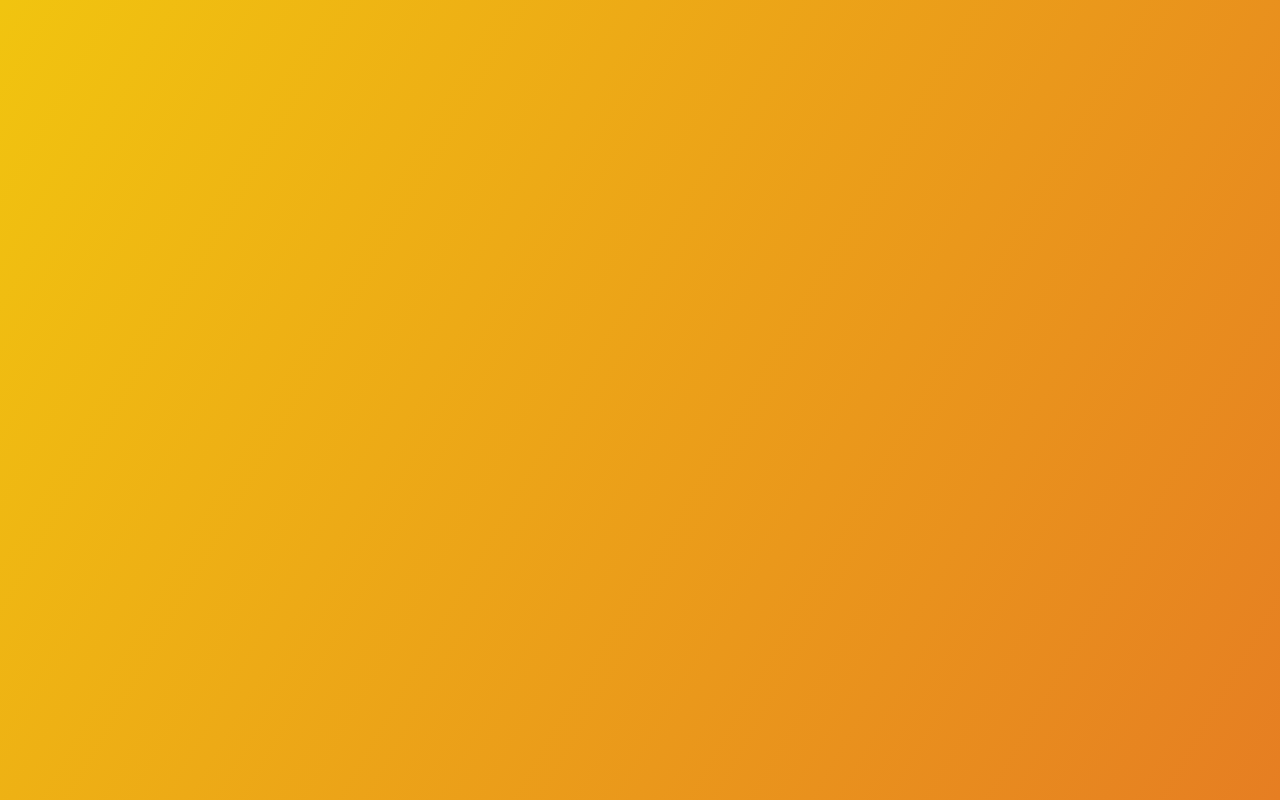
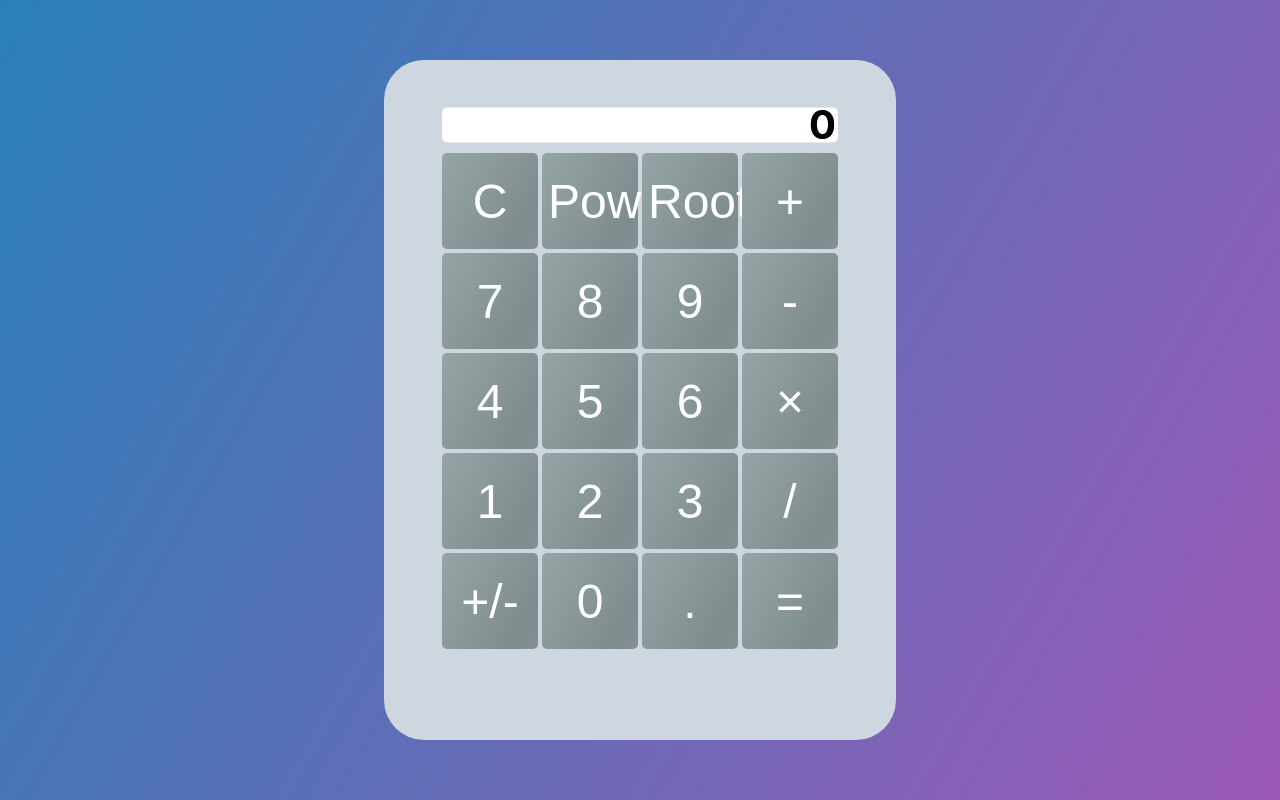
Before and after one commit to Ethan0104/Simple-Calculator-ReactJS, a React (Create React App) app: page / in a window 1280 px wide. Built offline with nearby package versions, Linux system fonts and the light colour scheme.

Commit message:
First finalization

```diff
--- a/public/index.html
+++ b/public/index.html
@@ -24,7 +24,7 @@
       work correctly both with client-side routing and a non-root public URL.
       Learn how to configure a non-root public URL by running `npm run build`.
     -->
-    <title>React App</title>
+		<title>Calculator</title>
 	</head>
 	<body>
 		<noscript>You need to enable JavaScript to run this app.</noscript>
--- a/src/App.js
+++ b/src/App.js
@@ -1,9 +1,14 @@
 import React from "react"
 import "./App.css"
 import "./Components/EssentialStyles.css"
+import Calculator from "./Components/Calculator"
 
 function App() {
-	return <div className="App"></div>
+	return (
+		<div className="App">
+			<Calculator></Calculator>
+		</div>
+	)
 }
 
 export default App
--- a/src/Components/Button.js
+++ b/src/Components/Button.js
@@ -0,0 +1,85 @@
+import React, { Component } from "react"
+
+const buttonStyle = {
+	width: "7.5vw",
+	height: "12vh",
+	fontSize: "300%",
+	border: "none",
+	outlineWidth: "0px",
+	//backgroundImage: "linear-gradient(120deg, #95a5a6, #7f8c8d, #95a5a6)",
+	// backgroundImage: "linear-gradient(120deg, #70a1ff, #1e90ff, #70a1ff)",
+	// backgroundImage: "linear-gradient(120deg, #747d8c, #57606f, #747d8c)",
+	backgroundImage: "linear-gradient(120deg, #95a5a6, #7f8c8d, #95a5a6)",
+	backgroundSize: "200%",
+	color: "white",
+	borderRadius: "5px",
+	transition: "0.5s"
+}
+const hoveredButtonStyle = {
+	backgroundPosition: "right"
+}
+const activeButtonStyle = {
+	backgroundImage: "linear-gradient(120deg, #ff7f50, #ff6348, #ff7f50)"
+}
+
+class Button extends Component {
+	constructor(props) {
+		super(props)
+
+		let numeric = new RegExp("[0-9]")
+		let functional = false
+		if (
+			!numeric.test(this.props.val) &&
+			this.props.val !== "A/C" &&
+			this.props.val !== "+/-" &&
+			this.props.val !== "." &&
+			this.props.val !== "="
+		) {
+			functional = true
+		}
+		this.state = {
+			functional: functional,
+			hover: false
+		}
+		this.hoverHandler = this.hoverHandler.bind(this)
+		this.blurHandler = this.blurHandler.bind(this)
+	}
+
+	hoverHandler() {
+		this.setState({
+			hover: true
+		})
+	}
+	blurHandler() {
+		this.setState({
+			hover: false
+		})
+	}
+
+	render() {
+		let currentStyle = buttonStyle
+		if (this.state.hover) {
+			currentStyle = { ...currentStyle, ...hoveredButtonStyle }
+		}
+		if (this.props.calcMode === this.props.val) {
+			currentStyle = { ...currentStyle, ...activeButtonStyle }
+		}
+
+		return (
+			<div>
+				<button
+					style={currentStyle}
+					onClick={() => {
+						this.props.clickHandler(this.props.val, this.state.functional)
+					}}
+					onMouseEnter={this.hoverHandler}
+					onMouseLeave={this.blurHandler}
+				>
+					{this.props.val}
+				</button>
+			</div>
+		)
+	}
+}
+
+export default Button
--- a/src/Components/Calculator.js
+++ b/src/Components/Calculator.js
@@ -1,8 +1,323 @@
 import React, { Component } from "react"
+import Button from "./Button"
+import Output from "./Output"
+
+const calcContainerStyle = {
+	width: "40vw",
+	height: "85vh",
+	position: "absolute",
+	top: "50%",
+	left: "50%",
+	transform: "translate(-50%, -50%)",
+	background: "#ced6e0",
+	borderRadius: "5vh"
+}
+const calcStyle = {
+	width: "30vw",
+	height: "60vh",
+	position: "absolute",
+	top: "50%",
+	left: "50%",
+	transform: "translate(-50%, -50%)"
+}
+const captionStyle = {
+	whiteSpace: "nowrap",
+	overflow: "hidden",
+	position: "absolute",
+	right: "0px",
+	transform: "translate(-5px, -75%)"
+}
+const captionContainerStyle = {
+	width: "31vw",
+	height: "35px",
+	backgroundColor: "white",
+	margin: "12.5vh auto",
+	transform: "translate(0%, -150%)",
+	borderRadius: "5px"
+}
 
 class Calculator extends Component {
+	constructor(props) {
+		super(props)
+
+		this.state = {
+			value1: "0", // First value in the operation
+			value2: "", // Second value in the operation
+			operation: null, //null is not doing anything
+			didFinish: false //true after equal sign is pressed
+		}
+	}
+	componentDidMount() {
+		document.addEventListener("keydown", this.keyHandler.bind(this))
+	}
+
+	inputNum = num => {
+		if (this.state.didFinish) {
+			this.acHandler()
+			this.setState({
+				didFinish: false
+			})
+		}
+		if (this.state.operation == null) {
+			if (this.state.value1.length >= 16) {
+				return
+			}
+			if (this.state.value1 === "0") {
+				this.setState({
+					value1: num
+				})
+			} else {
+				this.setState({
+					value1: this.state.value1 + num
+				})
+			}
+		} else {
+			if (this.state.value2.length >= 16) {
+				return
+			}
+			if (this.state.value2 === "0") {
+				this.setState({
+					value2: num
+				})
+			} else {
+				this.setState({
+					value2: this.state.value2 + num
+				})
+			}
+		}
+	}
+	acHandler = () => {
+		this.setState({
+			value1: "0",
+			operation: null
+		})
+	}
+	signSwitchHandler = () => {
+		let numeric = parseFloat(this.state.value1)
+		this.setState({
+			value1: String(-numeric)
+		})
+	}
+	operationKeyHandler = (val, functional) => {
+		if (functional) {
+			if (this.state.didFinish) {
+				this.setState({
+					didFinish: false
+				})
+			}
+			this.setState({
+				operation: val
+			})
+		}
+	}
+	equalHandler = () => {
+		var val1 = parseFloat(this.state.value1)
+		var val2 = parseFloat(this.state.value2)
+		switch (this.state.operation) {
+			case "+":
+				this.setState({
+					value1: val1 + val2,
+					value2: "",
+					didFinish: true
+				})
+
+				break
+			case "-":
+				this.setState({
+					value1: val1 - val2,
+					value2: "",
+					didFinish: true
+				})
+				break
+			case "×":
+				this.setState({
+					value1: val1 * val2,
+					value2: "",
+					didFinish: true
+				})
+				break
+			case "/":
+				this.setState({
+					value1: val1 / val2,
+					value2: "",
+					didFinish: true
+				})
+				break
+			case "Pow":
+				this.setState({
+					value1: Math.pow(val1, val2),
+					value2: "",
+					didFinish: true
+				})
+				break
+			case "Root":
+				this.setState({
+					value1: Math.pow(val1, 1 / val2),
+					value2: "",
+					didFinish: true
+				})
+				break
+		}
+		this.setState({
+			operation: null
+		})
+	}
+	keyHandler = event => {
+		// console.log(event.key)
+		event.preventDefault()
+		switch (event.key) {
+			case "0":
+			case "1":
+			case "2":
+			case "3":
+			case "4":
+			case "5":
+			case "6":
+			case "7":
+			case "8":
+			case "9":
+			case ".":
+				this.inputNum(event.key)
+				break
+			case "+":
+			case "-":
+			case "/":
+				this.operationKeyHandler(event.key, true)
+				break
+			case "x":
+			case "*":
+				this.operationKeyHandler("×", true)
+				break
+			case "^":
+				this.operationKeyHandler("Pow", true)
+				break
+			case "r":
+				this.operationKeyHandler("Root", true)
+				break
+			case "Enter":
+			case "=":
+				this.equalHandler()
+				break
+			case "c":
+				this.acHandler()
+				break
+		}
+	}
+
 	render() {
-		return <div></div>
+		var currentVal = this.state.value1
+		if (this.state.operation != null && this.state.value2 !== "") {
+			currentVal = this.state.value2
+		}
+		return (
+			<div style={calcContainerStyle}>
+				<div style={captionContainerStyle}></div>
+				<table style={calcStyle}>
+					<caption style={captionStyle}>
+						<Output val={currentVal}></Output>
+					</caption>
+					<tbody>
+						<tr>
+							<td>
+								<Button val="C" clickHandler={this.acHandler}></Button>
+							</td>
+							<td>
+								<Button
+									val="Pow"
+									clickHandler={this.operationKeyHandler}
+									calcMode={this.state.operation}
+								></Button>
+							</td>
+							<td>
+								<Button
+									val="Root"
+									clickHandler={this.operationKeyHandler}
+									calcMode={this.state.operation}
+								></Button>
+							</td>
+							<td>
+								<Button
+									val="+"
+									clickHandler={this.operationKeyHandler}
+									calcMode={this.state.operation}
+								></Button>
+							</td>
+						</tr>
+						<tr>
+							<td>
+								<Button val="7" clickHandler={this.inputNum}></Button>
+							</td>
+							<td>
+								<Button val="8" clickHandler={this.inputNum}></Button>
+							</td>
+							<td>
+								<Button val="9" clickHandler={this.inputNum}></Button>
+							</td>
+							<td>
+								<Button
+									val="-"
+									clickHandler={this.operationKeyHandler}
+									calcMode={this.state.operation}
+								></Button>
+							</td>
+						</tr>
+						<tr>
+							<td>
+								<Button val="4" clickHandler={this.inputNum}></Button>
+							</td>
+							<td>
+								<Button val="5" clickHandler={this.inputNum}></Button>
+							</td>
+							<td>
+								<Button val="6" clickHandler={this.inputNum}></Button>
+							</td>
+							<td>
+								<Button
+									val="×"
+									clickHandler={this.operationKeyHandler}
+									calcMode={this.state.operation}
+								></Button>
+							</td>
+						</tr>
+						<tr>
+							<td>
+								<Button val="1" clickHandler={this.inputNum}></Button>
+							</td>
+							<td>
+								<Button val="2" clickHandler={this.inputNum}></Button>
+							</td>
+							<td>
+								<Button val="3" clickHandler={this.inputNum}></Button>
+							</td>
+							<td>
+								<Button
+									val="/"
+									clickHandler={this.operationKeyHandler}
+									calcMode={this.state.operation}
+								></Button>
+							</td>
+						</tr>
+						<tr>
+							<td>
+								<Button
+									val="+/-"
+									clickHandler={this.signSwitchHandler}
+								></Button>
+							</td>
+							<td>
+								<Button val="0" clickHandler={this.inputNum}></Button>
+							</td>
+							<td>
+								<Button val="." clickHandler={this.inputNum}></Button>
+							</td>
+							<td>
+								<Button val="=" clickHandler={this.equalHandler}></Button>
+							</td>
+						</tr>
+					</tbody>
+				</table>
+			</div>
+		)
 	}
 }
 
--- a/src/Components/EssentialStyles.css
+++ b/src/Components/EssentialStyles.css
@@ -1,4 +1,6 @@
+@import url("https://fonts.googleapis.com/css?family=Poppins:400,500&display=swap");
+
 body {
-	background-image: linear-gradient(120deg, #f1c40f, #e67e22);
+	background-image: linear-gradient(120deg, #2980b9, #9b59b6);
 	min-height: 100vh;
 }
--- /dev/null
+++ b/src/Components/Output.js
@@ -0,0 +1,19 @@
+import React from "react"
+
+const outputStyle = {
+	fontSize: "40px",
+	background: "linear-gradient(to right, #2980b9, #9b59b6)",
+	backgroundClip: "text",
+	WebkitBackgroundClip: "text",
+	WWebkitTextFillColor: "transparent"
+}
+
+function Output(props) {
+	return (
+		<div>
+			<h1 style={outputStyle}>{props.val}</h1>
+		</div>
+	)
+}
+
+export default Output
```
Lines whose indentation alone changed are shown as unchanged.
